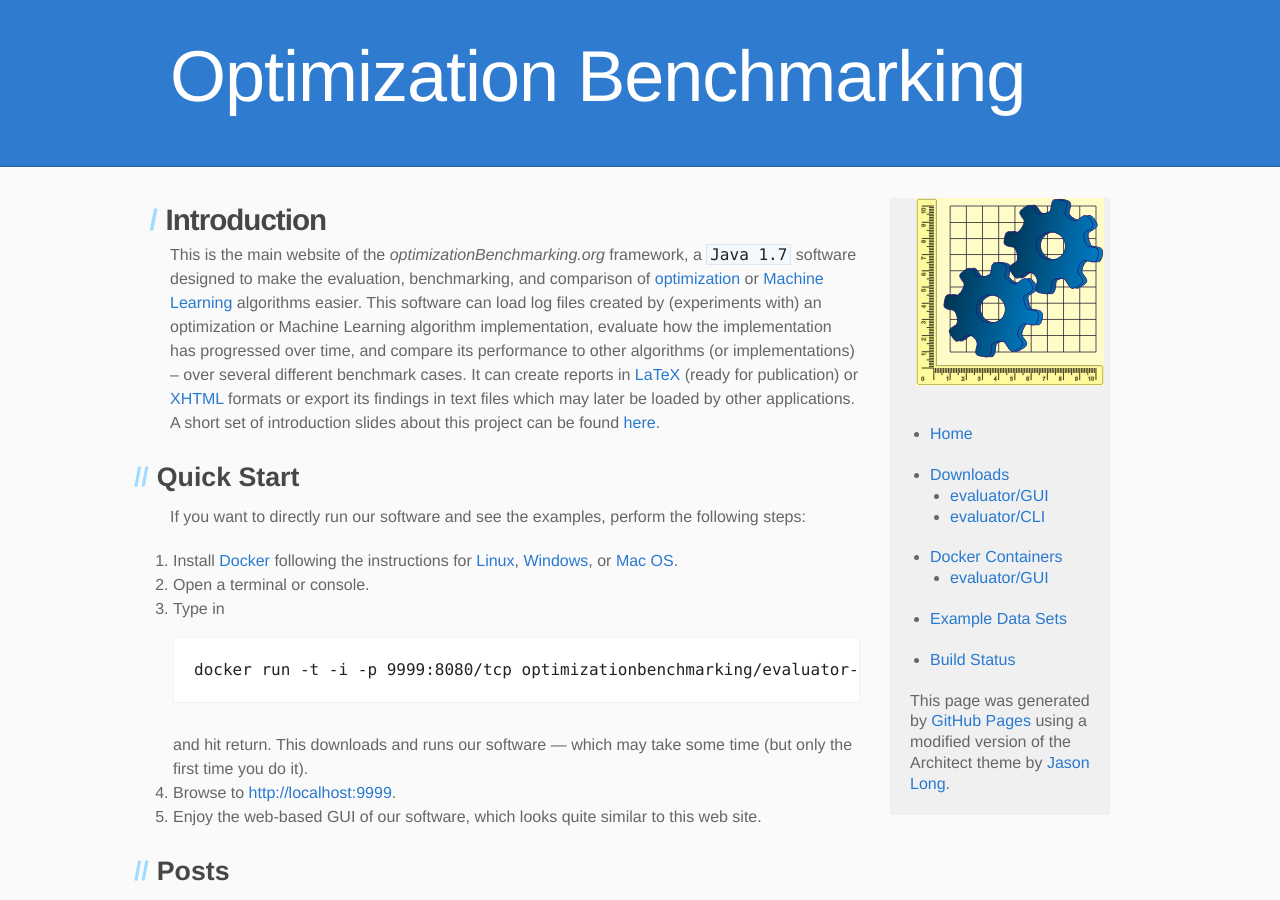
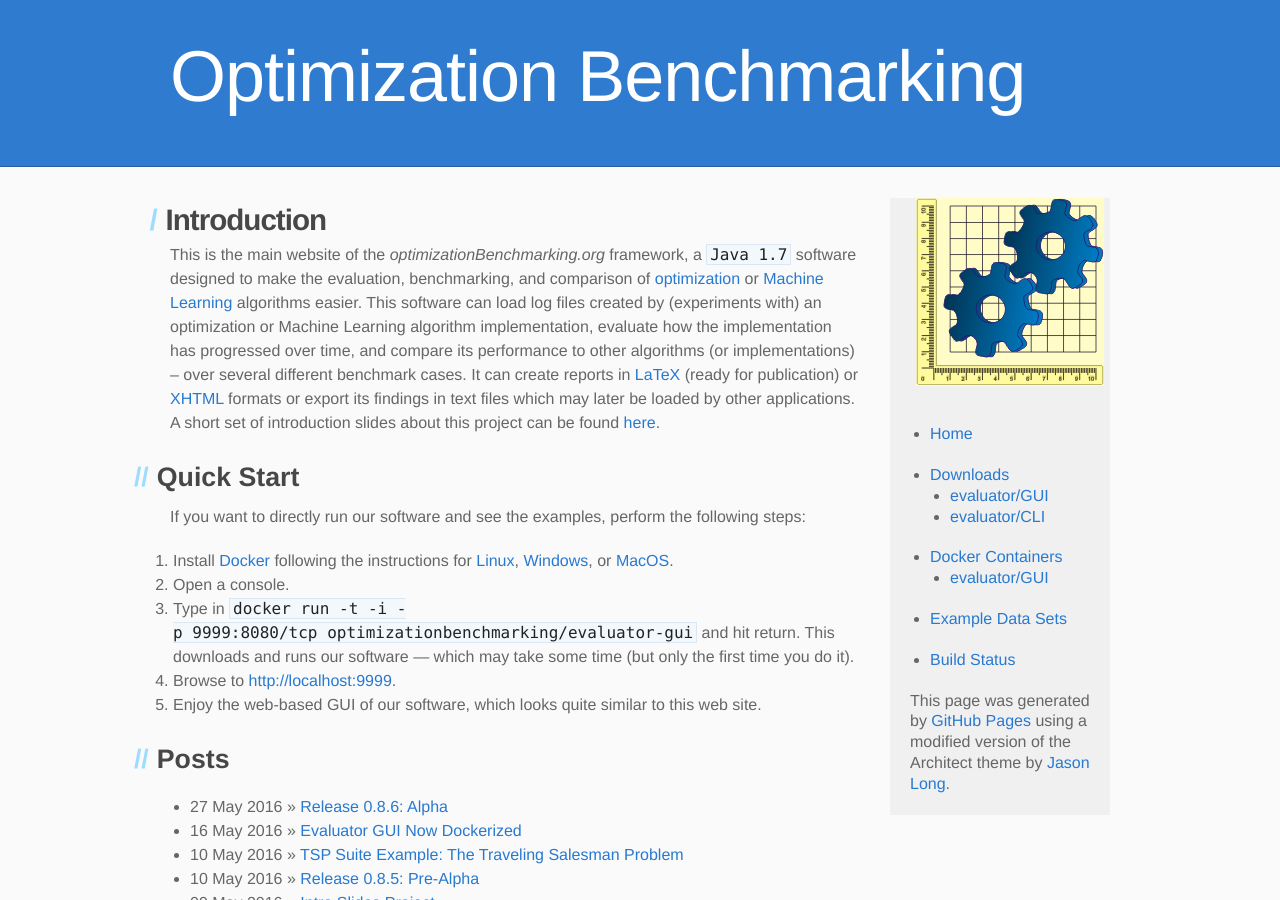
Before and after one commit to optimizationBenchmarking/optimizationBenchmarking.github.io, a Jekyll site: the page built from index.md, in a window 1280 px wide and 900 px high. Built offline with Jekyll 4.4.1, drawn with Linux system fonts in a browser that asks for light colours.

Commit message:
Attemp to Improve Quick Start Guide

```diff
--- a/index.md
+++ b/index.md
@@ -9,13 +9,12 @@ This is the main website of the *optimizationBenchmarking.org* framework, a `Jav
 
 ## Quick Start
 If you want to directly run our software and see the examples, perform the following steps:
-<ol>
-<li>Install <a href="http://www.docker.com">Docker</a> following the instructions for <a href="https://docs.docker.com/linux/step_one/">Linux</a>, <a href="https://docs.docker.com/windows/step_one/">Windows</a>, or <a href="https://docs.docker.com/mac/step_one/">Mac OS</a>.</li>
-<li>Open a terminal or console.</li>
-<li>Type in <pre>docker run -t -i -p 9999:8080/tcp optimizationbenchmarking/evaluator-gui</pre> and hit return. This downloads and runs our software &mdash; which may take some time (but only the first time you do it).</li>
-<li>Browse to <a href="http://localhost:9999">http://localhost:9999</a>.</li>
-<li>Enjoy the web-based GUI of our software, which looks quite similar to this web site.</li>
-</ol>
+
+1. Install [Docker](http://www.docker.com) following the instructions for [Linux](https://docs.docker.com/linux/step_one/), [Windows](https://docs.docker.com/windows/step_one/), or [MacOS](https://docs.docker.com/mac/step_one/).
+2. Open a console.
+3. Type in <code class="highlighter-rouge">docker&nbsp;run&nbsp;-t&nbsp;-i&nbsp;-p&nbsp;9999:8080/tcp&nbsp;optimizationbenchmarking/evaluator-gui</code> and hit return. This downloads and runs our software &mdash; which may take some time (but only the first time you do it).
+4. Browse to [http://localhost:9999](http://localhost:9999).
+5. Enjoy the web-based GUI of our software, which looks quite similar to this web site.
 
 ## Posts
 <ul class="posts">
```
